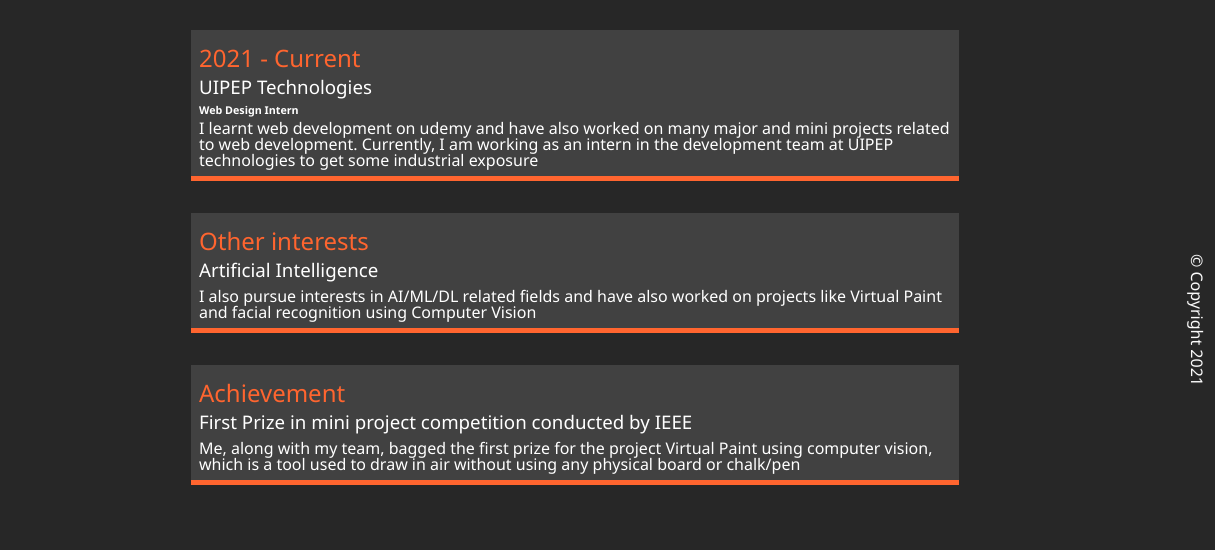
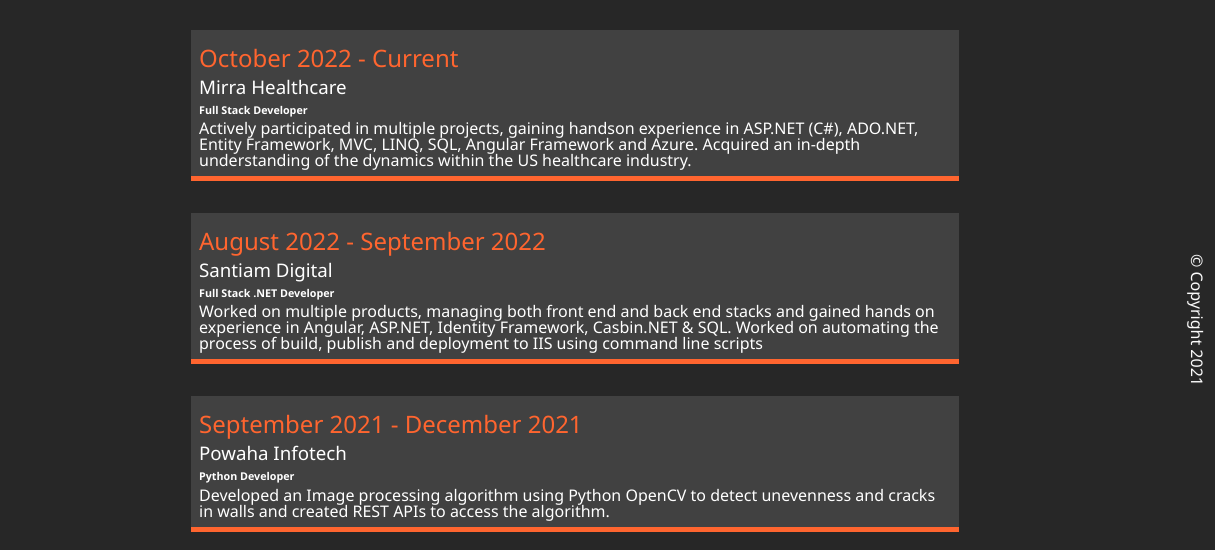
Before and after one commit to Shubhampaw2302/ShubhamPortfolio, a plain HTML site: page about.html in a window 1280 px wide. Shown: the part 402-952 px from the top of the page, 65-1280 px from the left. Before the commit the page ends 919 px from the top, so only its background shows below. Drawn offline with Linux system fonts and the light colour scheme.

Commit message:
About page updated

```diff
--- a/about.html
+++ b/about.html
@@ -50,20 +50,37 @@
 
       <div class="jobs">
         <div class="jobs__job">
-          <h2 class="text-secondary">2021 - Current</h2>
-          <h3>UIPEP Technologies</h3>
-          <h6>Web Design Intern</h6>
-          <p>I learnt web development on udemy and have also worked on many major and mini projects related to web development. Currently, I am working as an intern in the development team at UIPEP technologies to get some industrial exposure</p>
+          <h2 class="text-secondary">October 2022 - Current</h2>
+          <h3>Mirra Healthcare</h3>
+          <h6>Full Stack Developer</h6>
+          <p>Actively participated in multiple projects, gaining handson experience in ASP.NET (C#), ADO.NET, Entity Framework, MVC, LINQ, SQL, Angular Framework and Azure. Acquired an in-depth understanding of the dynamics within the US healthcare industry.</p>
+        </div>
+        <div class="jobs__job">
+          <h2 class="text-secondary">August 2022 - September 2022</h2>
+          <h3>Santiam Digital</h3>
+          <h6>Full Stack .NET Developer</h6>
+          <p>Worked on multiple products, managing both front end and
+            back end stacks and gained hands on experience in Angular,
+            ASP.NET, Identity Framework, Casbin.NET & SQL. Worked on automating the process of build, publish and deployment
+            to IIS using command line scripts</p>
+        </div>
+        <div class="jobs__job">
+          <h2 class="text-secondary">September 2021 - December 2021</h2>
+          <h3>Powaha Infotech</h3>
+          <h6>Python Developer</h6>
+          <p>Developed an Image processing algorithm using Python OpenCV to detect unevenness and cracks in walls and created REST APIs to access the algorithm.</p>
         </div>
         <div class="jobs__job">
           <h2 class="text-secondary">Other interests</h2>
           <h3>Artificial Intelligence</h3>
-          <p>I also pursue interests in AI/ML/DL related fields and have also worked on projects like Virtual Paint and facial recognition using Computer Vision</p>
+          <p>I also pursue interest in AI/ML/DL related fields and have also worked on projects like Virtual Paint and facial recognition using Computer Vision</p>
         </div>
         <div class="jobs__job">
           <h2 class="text-secondary">Achievement</h2>
-          <h3>First Prize in mini project competition conducted by IEEE</h3>
-          <p>Me, along with my team, bagged the first prize for the project Virtual Paint using computer vision, which is a tool used to draw in air without using any physical board or chalk/pen</p>
+          <p>Was awarded the phenomenal performer award thrice while working at Mirra in
+            recognition of my contributions and commitment to the
+            team's objectives
+            </p>
         </div>
       </div>
 
```
